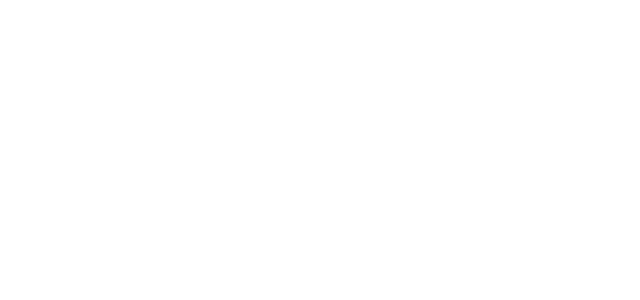
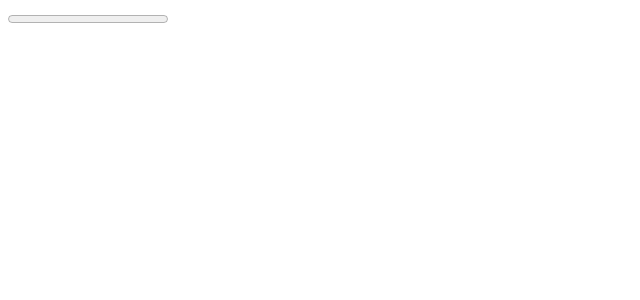
Before and after one commit to all-the-planet/earth-innovates-animations, a Svelte app: page / in a window 1280 px wide. Shown: the top 300 px of the page, without its empty margins (0-640 px from the left). Built offline with nearby package versions, Linux system fonts and the light colour scheme.

Commit message:
added progress bar

```diff
--- a/src/App.svelte
+++ b/src/App.svelte
@@ -1,2 +1,7 @@
 <script>
+    import { writable } from "svelte/store";
+
+    const progress = writable(0);
 </script>
+
+<progress value={$progress}></progress>
```
